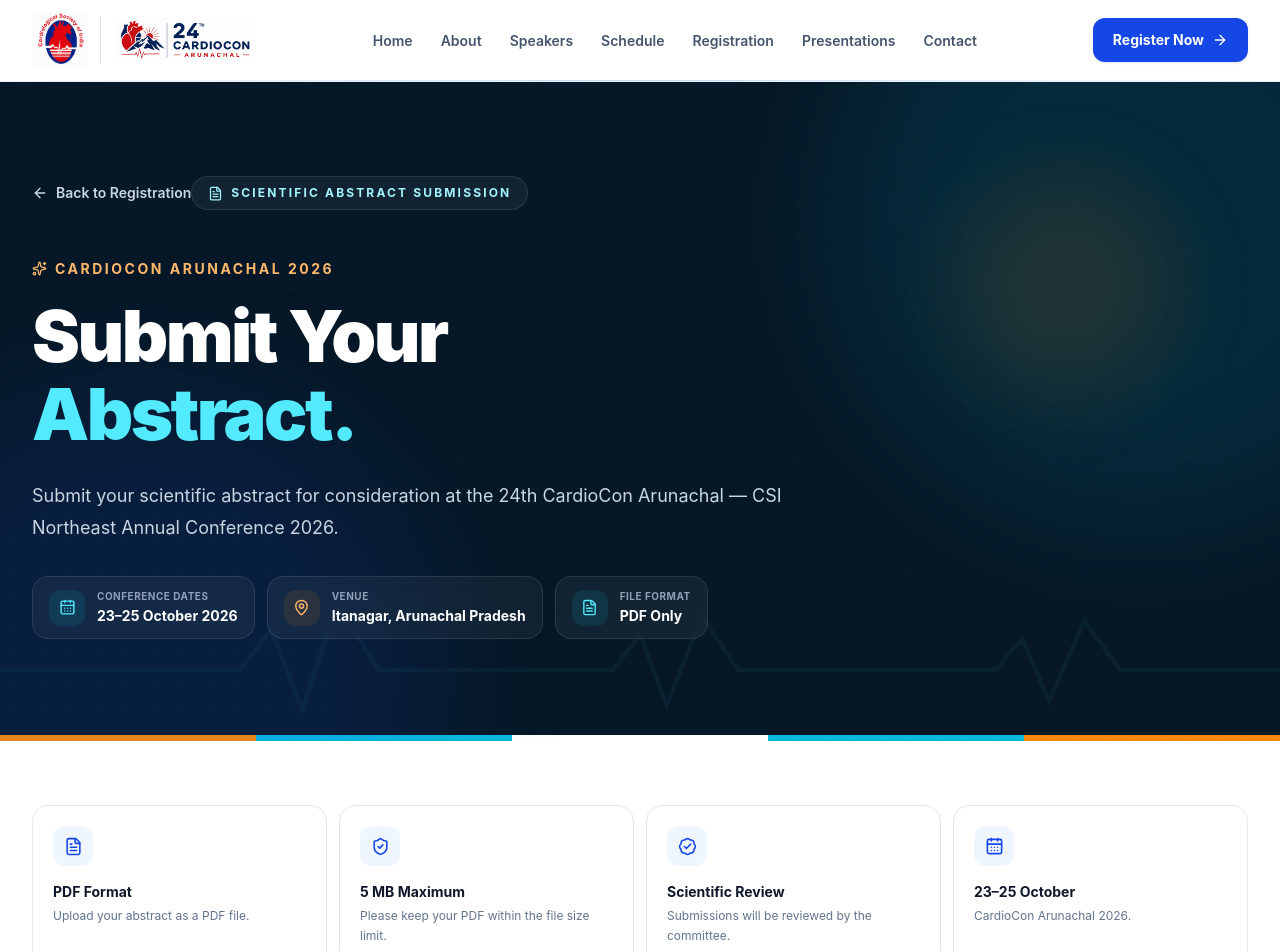
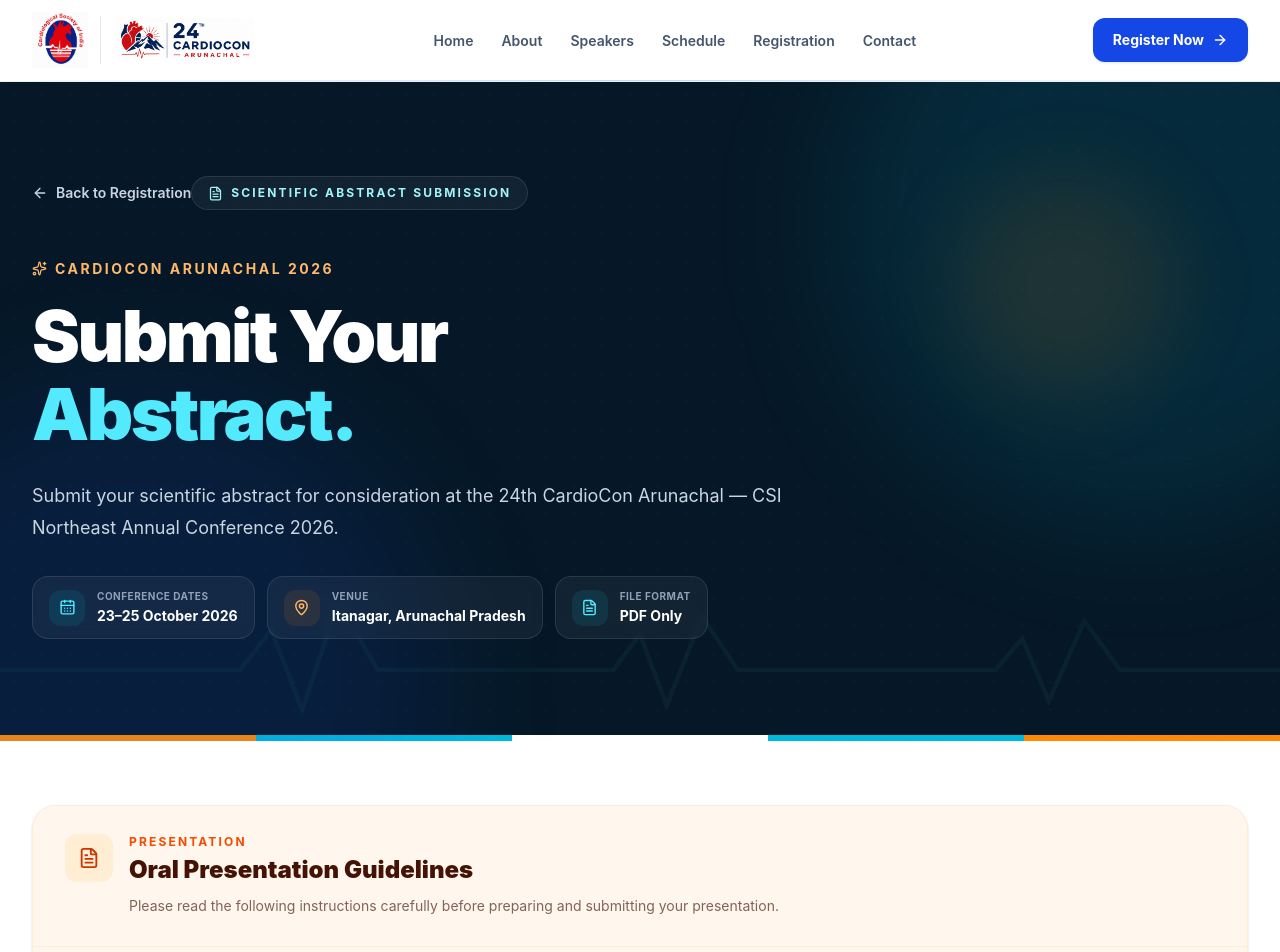
Before and after one commit to tunu7/cardioconarunachal, a React (Vite) app: page /abstract-submission in a window 1280 px wide. Shown: the top 952 px of the page. Built offline with nearby package versions, Linux system fonts and the light colour scheme.

Commit message:
all check

```diff
--- a/src/components/Footer.jsx
+++ b/src/components/Footer.jsx
@@ -278,14 +278,15 @@
                   </p>
 
                   <p className="mt-1 break-all text-sm text-slate-300 transition group-hover:text-white">
-                    cardiocon2026@gmail.com
+                    cardioconarunachal@gmail.com
                   </p>
                 </div>
               </a>
 
               {/* Phone */}
               <a
-                href="tel:+91XXXXXXXXXX"
+                href="tel:+91 70056 16088,+91 90893 47570
+"
                 className="group flex items-start gap-3"
               >
                 <div className="mt-0.5 flex h-9 w-9 shrink-0 items-center justify-center rounded-lg bg-white/5 text-cyan-300 transition group-hover:bg-cyan-400/10">
@@ -298,7 +299,7 @@
                   </p>
 
                   <p className="mt-1 text-sm text-slate-300 transition group-hover:text-white">
-                    +91 XXXXX XXXXX
+                    +91 70056 16088, +91 90893 47570
                   </p>
                 </div>
               </a>
--- a/src/components/Navbar.jsx
+++ b/src/components/Navbar.jsx
@@ -21,7 +21,6 @@
   { name: "Speakers", path: "/speakers" },
   { name: "Schedule", path: "/schedule" },
   { name: "Registration", path: "/registration" },
-  { name: "Presentations", path: "/presentation-guidelines" },
   { name: "Contact", path: "/contact" },
 ];
 
--- a/src/pages/AbstractSubmission.jsx
+++ b/src/pages/AbstractSubmission.jsx
@@ -560,44 +560,6 @@
         </section>
 
         {/* =====================================================
-            INFORMATION
-        ===================================================== */}
-
-        <section className="border-b border-slate-100 bg-white py-12 sm:py-16">
-          <div className="mx-auto max-w-7xl px-4 sm:px-6 lg:px-8">
-
-            <div className="grid gap-3 sm:grid-cols-2 lg:grid-cols-4">
-
-              <InfoCard
-                icon={FileText}
-                title="PDF Format"
-                text="Upload your abstract as a PDF file."
-              />
-
-              <InfoCard
-                icon={ShieldCheck}
-                title="5 MB Maximum"
-                text="Please keep your PDF within the file size limit."
-              />
-
-              <InfoCard
-                icon={BadgeCheck}
-                title="Scientific Review"
-                text="Submissions will be reviewed by the committee."
-              />
-
-              <InfoCard
-                icon={CalendarDays}
-                title="23–25 October"
-                text="CardioCon Arunachal 2026."
-              />
-
-            </div>
-
-          </div>
-        </section>
-
-        {/* =====================================================
             ORAL PRESENTATION GUIDELINES
             FULL WIDTH — ABOVE FORM
         ===================================================== */}
@@ -1088,7 +1050,7 @@
                     <SummaryItem
                       icon={ShieldCheck}
                       label="Maximum Size"
-                      value="5 MB"
+                      value="50 MB"
                     />
 
                   </div>
@@ -1253,34 +1215,6 @@
 }
 
 // =========================================================
-// INFO CARD
-// =========================================================
-
-function InfoCard({
-  icon: Icon,
-  title,
-  text,
-}) {
-  return (
-    <div className="rounded-2xl border border-slate-200 bg-white p-5">
-
-      <div className="flex h-10 w-10 items-center justify-center rounded-xl bg-blue-50 text-blue-700">
-        <Icon size={19} />
-      </div>
-
-      <h3 className="mt-4 text-sm font-bold text-slate-900">
-        {title}
-      </h3>
-
-      <p className="mt-1 text-xs leading-5 text-slate-500">
-        {text}
-      </p>
-
-    </div>
-  );
-}
-
-// =========================================================
 // HERO INFO
 // =========================================================
 
--- a/src/pages/PresentationSubmission.jsx
+++ b/src/pages/PresentationSubmission.jsx
@@ -1,13 +1,13 @@
 import { useState } from "react";
 import { Link } from "react-router-dom";
 import {
-  ArrowLeft,
   ArrowRight,
   CheckCircle2,
   Clock3,
   FileText,
   Mail,
   MonitorPlay,
+  Presentation,
   ShieldCheck,
   Upload,
   User,
@@ -48,7 +48,6 @@
       setError(
         "Please upload a PowerPoint file (.ppt or .pptx)."
       );
-
       event.target.value = "";
       setFile(null);
       return;
@@ -58,7 +57,6 @@
       setError(
         "The presentation file must not exceed 10 MB."
       );
-
       event.target.value = "";
       setFile(null);
       return;
@@ -137,7 +135,9 @@
       const data = {
         formType: "presentation",
 
-        name: String(formData.get("name") || "").trim(),
+        name: String(
+          formData.get("name") || ""
+        ).trim(),
 
         email: String(
           formData.get("email") || ""
@@ -323,13 +323,6 @@
 
           <div className="relative mx-auto max-w-7xl px-4 py-16 sm:px-6 sm:py-20 lg:px-8 lg:py-24">
 
-            <Link
-              to="/presentation-guidelines"
-              className="inline-flex items-center gap-2 text-sm font-bold text-cyan-200 hover:text-white"
-            >
-              <ArrowLeft size={16} />
-              Presentation Guidelines
-            </Link>
 
             <div className="mt-6 max-w-4xl">
 
@@ -346,6 +339,56 @@
                 Upload your PowerPoint presentation for
                 CardioCon Arunachal 2026.
               </p>
+
+            </div>
+          </div>
+        </section>
+
+        {/* E-POSTER GUIDELINES */}
+
+        <section>
+          <div className="mx-auto max-w-7xl px-4 sm:px-6 lg:px-8">
+            <div className="mt-7 rounded-2xl border border-purple-100 bg-white p-5 sm:p-6">
+
+              <div className="flex items-center gap-3">
+                <Presentation
+                  size={19}
+                  className="text-purple-600"
+                />
+
+                <h4 className="font-bold text-purple-950">
+                  E-Poster Guidelines
+                </h4>
+              </div>
+
+              <div className="mt-5 space-y-3">
+                {[
+                  "File format should be PowerPoint (.PPT/.PPTX).",
+                  "Each Poster Presentation will be for 5 minutes only.",
+                  "The Poster Presentation should be prepared in portrait format.",
+                  "The Total size of the presentation should not exceed 10 MB.",
+                  "1 slide per Poster only.",
+                  "Animation/movies/sounds will not be supported; please submit in a static required template format only.",
+                  "Illustrations/images/photographs used in the E-poster should be enlarged enough to show relevant details.",
+                  "Only Submitted posters will be awarded E-Poster presentation certificates.",
+                  "The E-Poster Presentation needs to be presented in the given template only.",
+                  "The Presentation should be submitted on or before the last date given.",
+                  "If the Presentation is submitted at the last moment and problem occur during the conference the organising team won’t be held responsible.",
+                ].map((item, index) => (
+                  <div
+                    key={index}
+                    className="flex items-start gap-3 rounded-xl border border-purple-100 bg-purple-50/50 p-4"
+                  >
+                    <span className="flex h-6 w-6 shrink-0 items-center justify-center rounded-full bg-purple-600 text-[11px] font-bold text-white">
+                      {index + 1}
+                    </span>
+
+                    <p className="text-xs leading-6 text-slate-700 sm:text-sm">
+                      {item}
+                    </p>
+                  </div>
+                ))}
+              </div>
 
             </div>
           </div>
@@ -500,6 +543,7 @@
                     />
 
                   </label>
+
                 </div>
 
                 {/* ERROR */}
@@ -542,6 +586,7 @@
                 </div>
 
               </form>
+
             </div>
 
             {/* SIDEBAR */}
@@ -585,6 +630,7 @@
                   />
 
                 </div>
+
               </div>
 
               <div className="rounded-2xl border border-blue-100 bg-blue-50 p-6">
@@ -616,12 +662,17 @@
                     </Link>
 
                   </div>
+
                 </div>
+
               </div>
 
             </aside>
+
           </div>
+
         </section>
+
       </main>
 
       <Footer />
@@ -701,6 +752,7 @@
         />
 
       </div>
+
     </div>
   );
 }
@@ -732,6 +784,7 @@
         </p>
 
       </div>
+
     </div>
   );
 }
@@ -763,6 +816,7 @@
         </p>
 
       </div>
+
     </div>
   );
 }
@@ -771,7 +825,10 @@
 // SIMPLE RULER ICON
 // =====================================================
 
-function RulerIcon({ size = 18, className = "" }) {
+function RulerIcon({
+  size = 18,
+  className = "",
+}) {
   return (
     <span
       style={{
--- a/src/pages/Registration.jsx
+++ b/src/pages/Registration.jsx
@@ -1430,7 +1430,7 @@
                     <div className="flex h-11 w-11 items-center justify-center rounded-xl bg-purple-600 text-white"><Presentation size={21} /></div>
                     <h3 className="mt-5 font-bold text-purple-950">E-Poster Submission</h3>
                     <p className="mt-2 text-sm leading-6 text-purple-950/65">Submit your E-Poster according to the conference guidelines.</p>
-                    <Link to="/e-poster-submission" className="group mt-5 inline-flex items-center gap-2 text-sm font-bold text-purple-700">Submit E-Poster<ArrowRight size={15} className="transition-transform group-hover:translate-x-1" /></Link>
+                    <Link to="/presentation-submission" className="group mt-5 inline-flex items-center gap-2 text-sm font-bold text-purple-700">Submit E-Poster<ArrowRight size={15} className="transition-transform group-hover:translate-x-1" /></Link>
                   </div>
 
                   {/* Secretariat */}
@@ -1522,29 +1522,7 @@
                 <Link to="/presentation-submission" className="group inline-flex shrink-0 items-center justify-center gap-2 rounded-xl bg-purple-600 px-5 py-3.5 text-sm font-bold text-white transition-all hover:-translate-y-0.5 hover:bg-purple-700 hover:shadow-lg">Submit E-Poster<ArrowRight size={17} className="transition-transform group-hover:translate-x-1" /></Link>
               </div>
 
-              <div className="mt-7 rounded-2xl border border-purple-100 bg-white p-5 sm:p-6">
-                <div className="flex items-center gap-3"><Presentation size={19} className="text-purple-600" /><h4 className="font-bold text-purple-950">E-Poster Guidelines</h4></div>
-                <div className="mt-5 space-y-3">
-                  {[
-                    "File format should be PowerPoint (.PPT/.PPTX).",
-                    "Each Poster Presentation will be for 5 minutes only.",
-                    "The Poster Presentation should be prepared in portrait format.",
-                    "The Total size of the presentation should not exceed 10 MB.",
-                    "1 slide per Poster only.",
-                    "Animation/movies/sounds will not be supported; please submit in a static required template format only.",
-                    "Illustrations/images/photographs used in the E-poster should be enlarged enough to show relevant details.",
-                    "Only Submitted posters will be awarded E-Poster presentation certificates.",
-                    "The E-Poster Presentation needs to be presented in the given template only.",
-                    "The Presentation should be submitted on or before the last date given.",
-                    "If the Presentation is submitted at the last moment and problem occur during the conference the organising team won’t be held responsible.",
-                  ].map((item, index) => (
-                    <div key={index} className="flex items-start gap-3 rounded-xl border border-purple-100 bg-purple-50/50 p-4">
-                      <span className="flex h-6 w-6 shrink-0 items-center justify-center rounded-full bg-purple-600 text-[11px] font-bold text-white">{index + 1}</span>
-                      <p className="text-xs leading-6 text-slate-700 sm:text-sm">{item}</p>
-                    </div>
-                  ))}
-                </div>
-              </div>
+
             </div>
 
         {/* =====================================================
```
